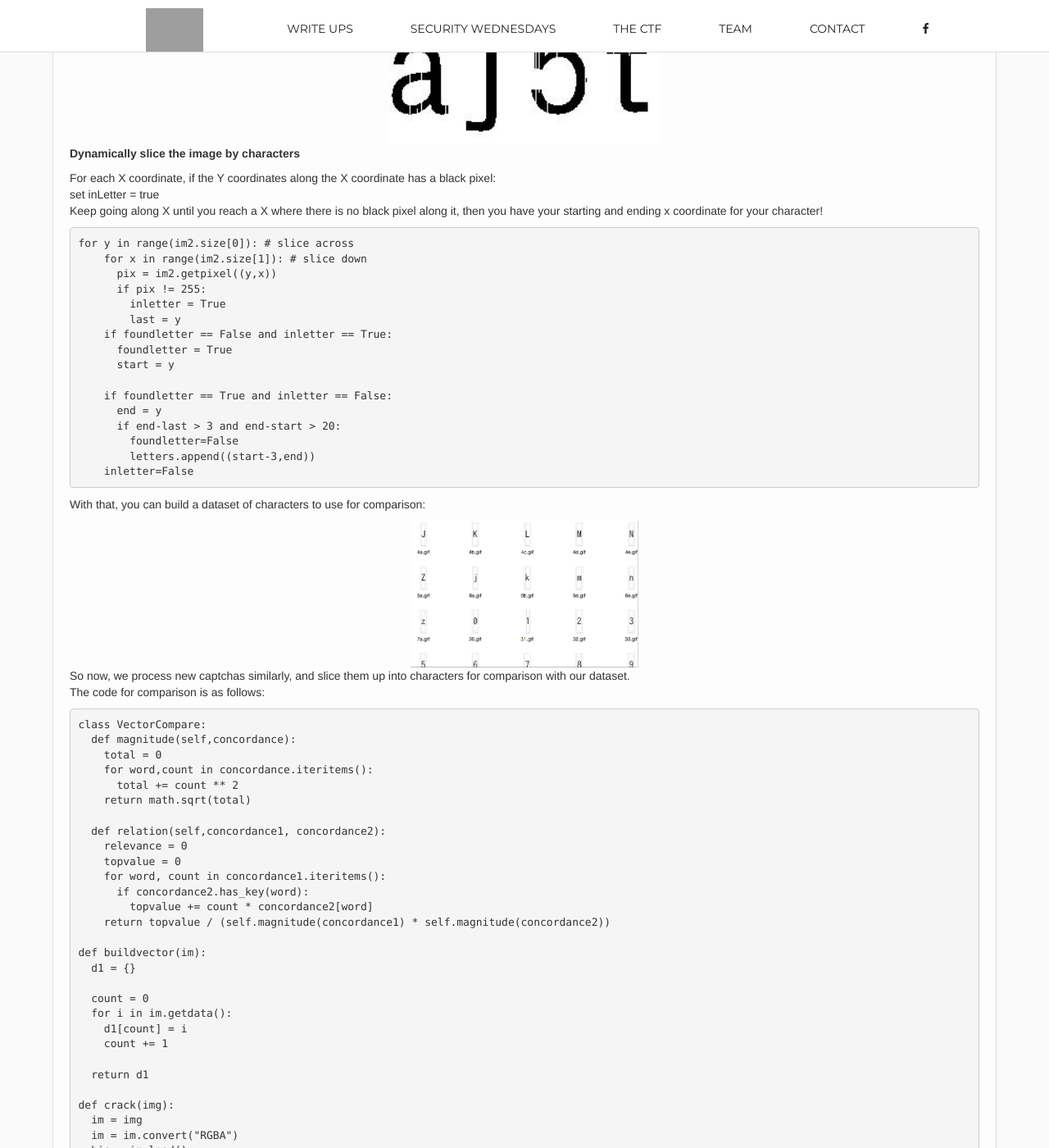
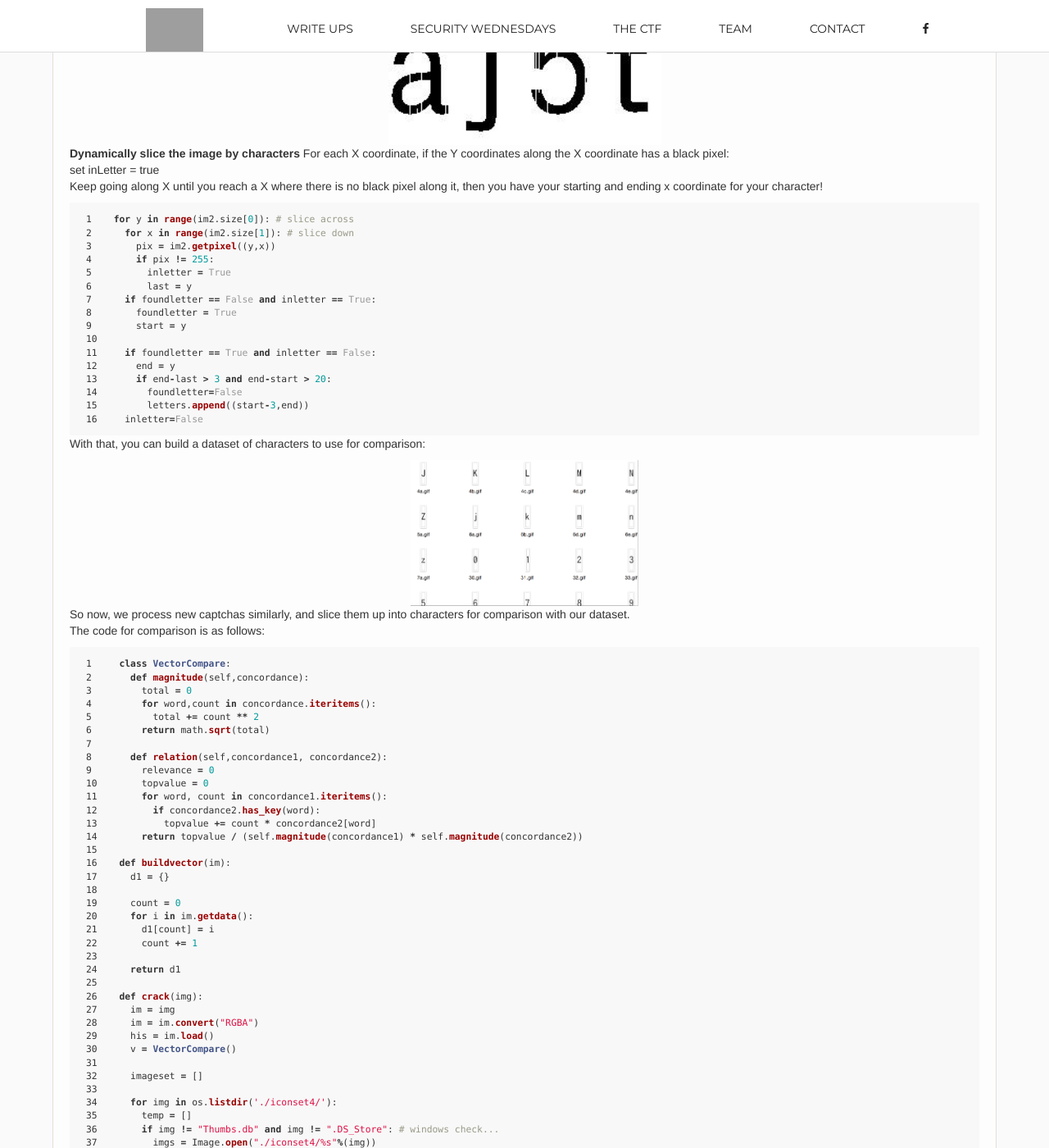
Before and after one commit to NUSGreyhats/write-ups, a Jekyll site: the page built from _posts/2015-10-08-TrendMicroCTF-500-Captchas!-(Misc-300).md, in a window 1280 px wide and 1400 px high, scrolled down 898 px. Shown: the whole window at 82% size. Built offline with Jekyll 4.4.1, drawn with Linux system fonts in a browser that asks for light colours; comment, search, counter and statistics services are not loaded; some of the changed text lies outside the part shown.

Commit message:
Update code block

```diff
--- a/_posts/2015-10-08-TrendMicroCTF-500-Captchas!-(Misc-300).md
+++ b/_posts/2015-10-08-TrendMicroCTF-500-Captchas!-(Misc-300).md
@@ -19,36 +19,42 @@ The challenge description was a website, upon entering the website, you are allo
 	<br>
 	<h3>Processing</h3>
 	<b>Turn background/noise to white, and text to black</b>
-	<p>Scan the entire picture and rank the colours by frequency, the background colour would have the highest frequency followed by the text</p>
+	Scan the entire picture and rank the colours by frequency, the background colour would have the highest frequency followed by the text
 </p><center><img src="/write-ups/img/res/processed.jpg" width="30%" height="30%"></center>
 <p>
 	<b>Dynamically slice the image by characters</b>
-	<p>For each X coordinate, if the Y coordinates along the X coordinate has a black pixel:<br/>
-  		set inLetter = true<br/>
-Keep going along X until you reach a X where there is no black pixel along it, then you have your starting and ending x coordinate for your character!
+  For each X coordinate, if the Y coordinates along the X coordinate has a black pixel:<br/>
+  set inLetter = true<br/>
+  Keep going along X until you reach a X where there is no black pixel along it, then you have your starting and ending x coordinate for your character!
 </p>
-<pre>for y in range(im2.size[0]): # slice across
-    for x in range(im2.size[1]): # slice down
-      pix = im2.getpixel((y,x))
-      if pix != 255:
-        inletter = True
-        last = y
-    if foundletter == False and inletter == True:
-      foundletter = True
-      start = y
 
-    if foundletter == True and inletter == False:
-      end = y
-      if end-last > 3 and end-start > 20:
-        foundletter=False
-        letters.append((start-3,end))
-    inletter=False</pre>
+{% highlight python linenos=table %}
+for y in range(im2.size[0]): # slice across
+  for x in range(im2.size[1]): # slice down
+    pix = im2.getpixel((y,x))
+    if pix != 255:
+      inletter = True
+      last = y
+  if foundletter == False and inletter == True:
+    foundletter = True
+    start = y
+
+  if foundletter == True and inletter == False:
+    end = y
+    if end-last > 3 and end-start > 20:
+      foundletter=False
+      letters.append((start-3,end))
+  inletter=False
+{% endhighlight %}
+<p>
     With that, you can build a dataset of characters to use for comparison:
 </p><center><img src="/write-ups/img/res/dataset.png" width="25%" height="25%"></center>
 <p>
 	So now, we process new captchas similarly, and slice them up into characters for comparison with our dataset.<br/>
 	The code for comparison is as follows:
-	<pre>
+</p>
+
+{% highlight python linenos=table %}
 class VectorCompare:
   def magnitude(self,concordance):
     total = 0
@@ -162,7 +168,9 @@ def main():
   print crack(img)
 
 if __name__ == "__main__":
-    main()</pre>
+    main()
+{% endhighlight %}
+<p>
   To achieve a 100% accuracy, we need to reject certain solutions that contains risk, to do this, we reject a solution if any of the characters has a similarity score that is less that 0.99. With this, we were able to achieve a 100% accuracy with a rejection rate of ~1 per captcha.
   <center><img src="/write-ups/img/res/captcharesults.png" width="50%" height="50%"></center>
   </br>
```
Also changed, not shown: _posts/2015-10-09-CSAW-CTF-Qual-2015-pcapin-(Forensics-150).md (+3 -3 lines), 1 other file.
